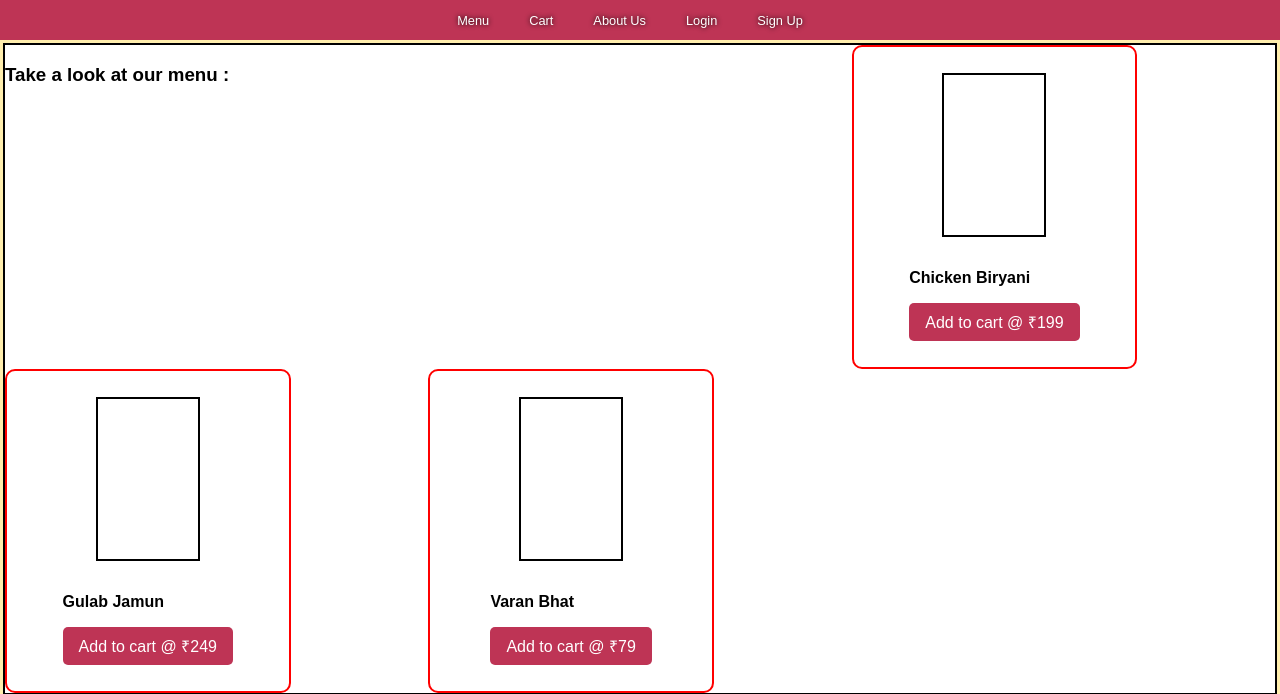
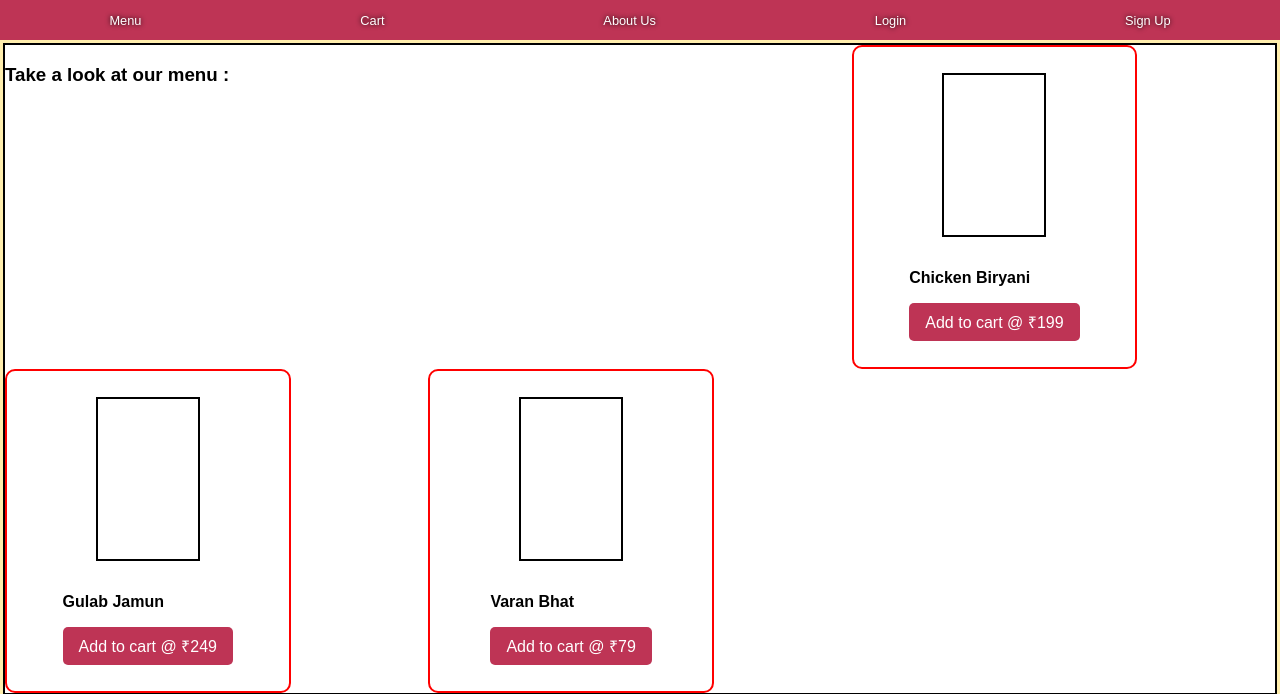
Before and after one commit to codes-by-chetan/Online_Restaurant_Website, a Django app: page / in a window 1280 px wide. Shown: the part 100-794 px from the top of the page. Run offline with Django 5.2, Linux system fonts and the light colour scheme; data comes from the database, SQL or seed files in the repository.

Commit message:
aug 20 final push

```diff
--- a/static/basic.css
+++ b/static/basic.css
@@ -19,6 +19,7 @@ body {
   padding: 0px;
   grid-template-columns: 1fr;
   grid-template-rows: 100px 40px auto 40px;
+  box-sizing : box-border;
 }
 
 .header {
@@ -33,7 +34,7 @@ body {
 .menu {
   grid-row: 2;
   display: flex;
-  justify-content: center;
+  justify-content: space-around;
   align-items: center;
   color: white;
   font-size: 80%;
--- a/templates/Homepage.html
+++ b/templates/Homepage.html
@@ -15,11 +15,11 @@
         <div class="container">
             <div class="header"><h1 class="Heading">Online Restaurant</h1></div>
             <div class="menu">
-                <a href="#" style="padding-right : 20px;">Menu    </a>
-                <a href="#" style="padding-right : 20px; padding-left : 20px;">Cart    </a>
-                <a href="#" style="padding-right : 20px; padding-left : 20px;">About Us    </a>
-                <a href="#" id="loginLink" data-toggle="modal" data-target="#loginModal" style="padding-right : 20px; padding-left : 20px;">Login    </a>
-                <a href="#" id="signupLink" data-toggle="modal" data-target="#signupModal" style="padding-right : 20px; padding-left : 20px;">Sign Up</a>
+                <a href="#" >Menu</a>
+                <a href="#" >Cart</a>
+                <a href="#" >About Us</a>
+                <a href="#" id="loginLink" data-toggle="modal" data-target="#loginModal" >Login</a>
+                <a href="#" id="signupLink" data-toggle="modal" data-target="#signupModal" >Sign Up</a>
             </div>
 
             <div class="content">
```
